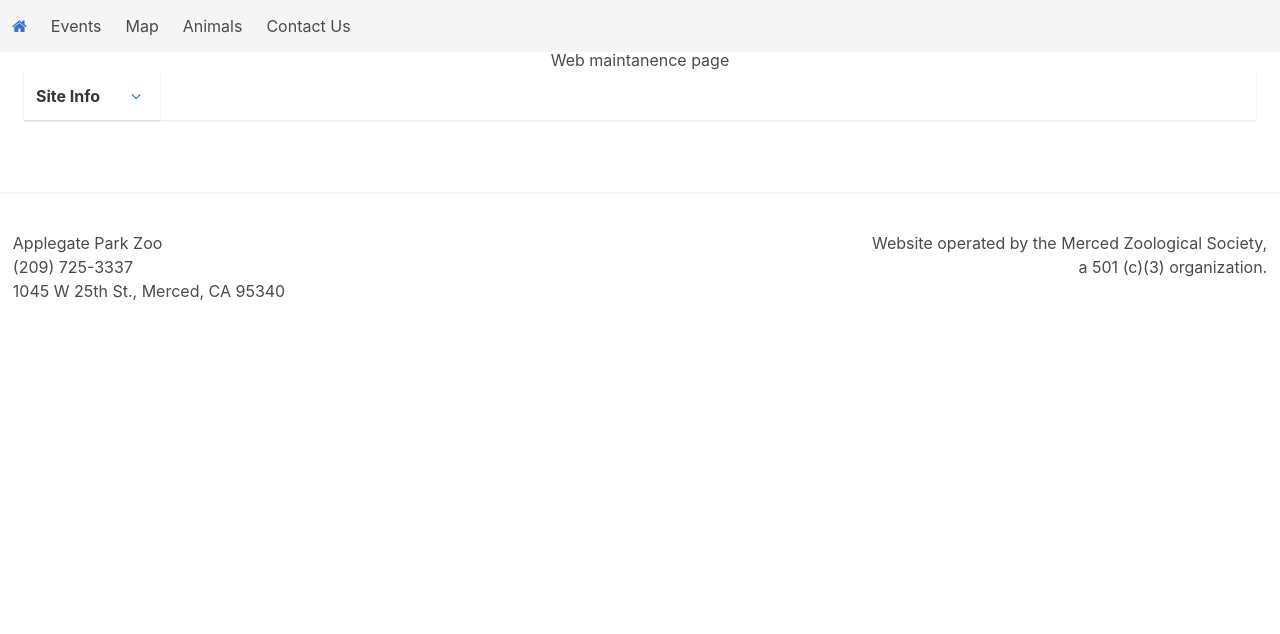
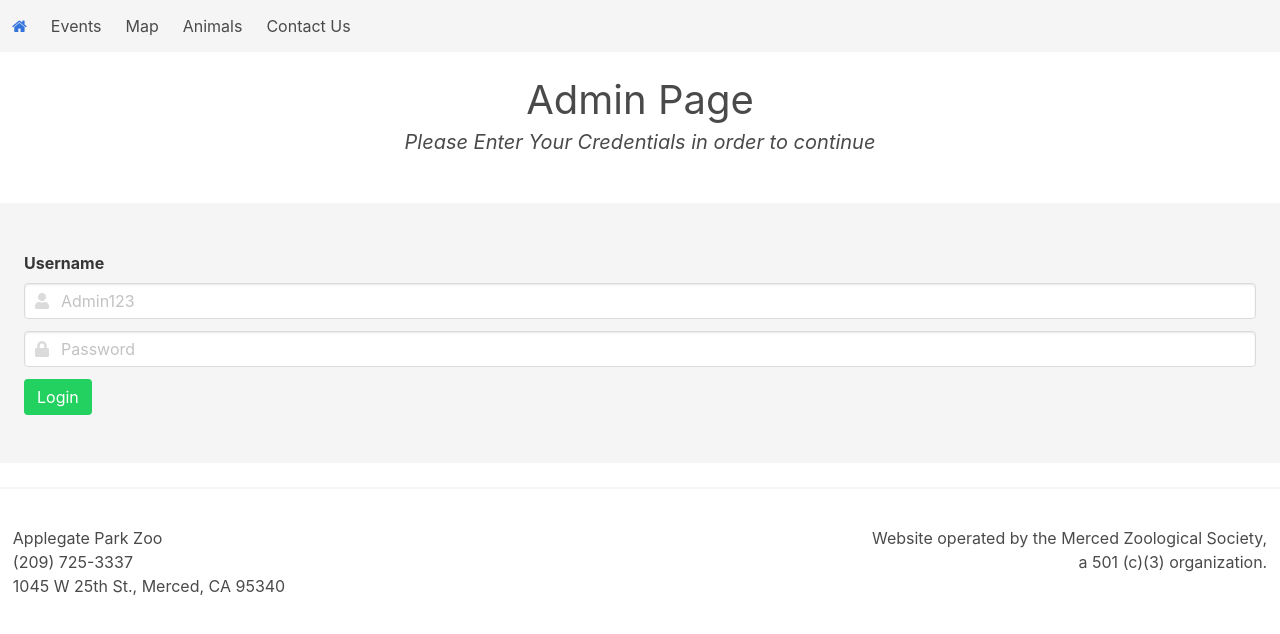
Before and after one commit to karnaerrande/Zoo-Project, a Flask app: page /admin in a window 1280 px wide. Shown: the top 634 px of the page. Run offline with Flask 2, Linux system fonts and the light colour scheme; some libraries are stand-ins or nearby versions.

Commit message:
admin page cred css

```diff
--- a/run.py
+++ b/run.py
@@ -8,7 +8,7 @@ app = Flask(__name__,static_url_path='/static')
 
 #MYSQL Config
 db = MySQLdb.connect(
-    host="127.0.0.1",
+    host="10.34.84.35",
     user="root",
     passwd="root",
     db="applegatezoo"
--- a/templates/admin.html
+++ b/templates/admin.html
@@ -4,10 +4,12 @@
         <meta charset="UTF-8">
         <meta name="viewport" content="width=device-width, initial-scale=1.0">
         <meta http-equiv="X-UA-Compatible" content="ie=edge">
-        <link rel="stylesheet" href="{{ url_for('static', filename='css/main.css') }}">
+        <!-- <link rel="stylesheet" href="{{ url_for('static', filename='css/main.css') }}"> -->
+        <link rel="stylesheet" href="../static/css/main.css">
+        <script src="../static/js/main.js"></script>
 
-
-         <link rel="stylesheet" href="https://cdnjs.cloudflare.com/ajax/libs/bulma/0.7.4/css/bulma.css">
+        <link rel="stylesheet" href="https://use.fontawesome.com/releases/v5.8.1/css/all.css" integrity="sha384-50oBUHEmvpQ+1lW4y57PTFmhCaXp0ML5d60M1M7uH2+nqUivzIebhndOJK28anvf" crossorigin="anonymous">
+        <link rel="stylesheet" href="https://cdnjs.cloudflare.com/ajax/libs/bulma/0.7.4/css/bulma.css">
         <script src="https://ajax.googleapis.com/ajax/libs/jquery/3.3.1/jquery.min.js"></script>
         <script src="https://cdnjs.cloudflare.com/ajax/libs/popper.js/1.14.7/umd/popper.min.js"></script>
         <link rel="stylesheet" href="https://cdnjs.cloudflare.com/ajax/libs/font-awesome/4.7.0/css/font-awesome.min.css">
@@ -81,31 +83,44 @@
             </div>
         </nav>
 
-        <section class="section is-mobile ">
-            <h1 style="text-align:center;">Web maintanence page</h1>
-            <div class="card-header" id="site-info">
-                <header class="card-header">
-                    <p class="card-header-title">Site Info</p>
-                    <a href="#" class="card-header-icon">
-                        <span class="icon">
-                            <i class="fa fa-angle-down"></i>
-                        </span>
-                    </a>
-                </header>
+        <section class="section is-mobile" style="padding-top:70px">
+          <div class="container">
+            <h1 class="center is-size-2">
+              Admin Page
+            </h1>
+            <p class="subtitle center">
+              <i>Please Enter Your Credentials in order to continue</i>
+            </p>
+          </div>
+        </section>
+
+        <section class="section is-mobile has-background-light">
+          <div class="field">
+            <label class="label">Username</label>
+            <div class="control has-icons-left">
+              <input class="input" type="text" name="Username" placeholder="Admin123">
+              <span class="icon is-small is-left">
+                <i class="fas fa-user"></i>
+              </span>
             </div>
+          </div>
 
-            <div id="add-anim">
+          <div class="field">
+            <p class="control has-icons-left">
+              <input class="input" type="password" placeholder="Password">
+              <span class="icon is-small is-left">
+                <i class="fas fa-lock"></i>
+              </span>
+            </p>
+          </div>
 
-                <div class="container">
-                </div>
-            </div>
-
-            <div id="rm-anim">
-
-                <div class="container">
-                </div>
-            </div>
-
+          <div class="field">
+            <p class="control">
+              <button class="button is-success">
+                Login
+              </button>
+            </p>
+          </div>
 
         </section>
 
```
